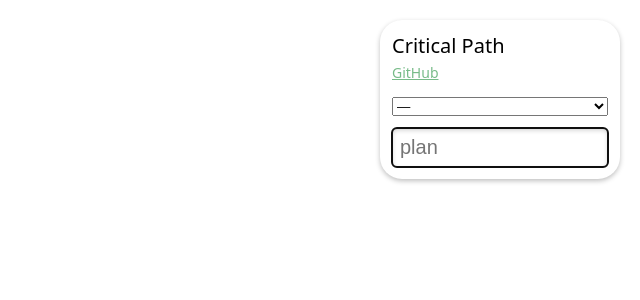
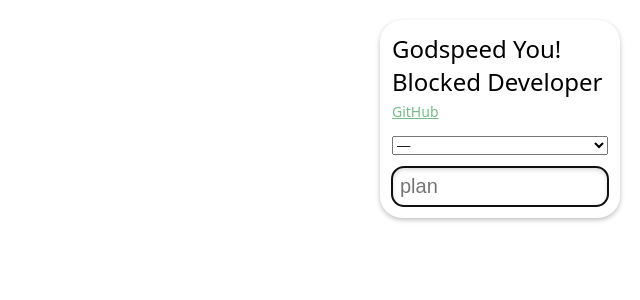
Before and after one commit to kconner/godspeed-you-blocked-developer, a React (Create React App) app: page / in a window 1280 px wide. Shown: the top 300 px of the page, without its empty margins (640-1280 px from the left). Built offline with nearby package versions, Linux system fonts and the light colour scheme.

Commit message:
Adjust styling

```diff
--- a/src/components/Select.css
+++ /dev/null
@@ -1,2 +0,0 @@
-.select {
-}
--- a/src/components/Select.tsx
+++ b/src/components/Select.tsx
@@ -1,5 +1,4 @@
 import * as React from 'react';
-import './Select.css';
 
 export interface Props {
   optionValues: string[];
--- a/src/components/TaskCardBin.css
+++ b/src/components/TaskCardBin.css
@@ -10,4 +10,5 @@
   font-size: 20px;
   line-height: 36px;
   text-align: left;
+  color: #888;
 }
--- a/src/components/TextField.css
+++ b/src/components/TextField.css
@@ -3,7 +3,7 @@
 }
 
 .textField input {
-  background-color: #fff9;
+  background-color: #fffc;
   box-shadow: inset 0 2px 5px rgba(0, 0, 0, 0.2);
   font-size: 20px;
   border: none;
--- a/src/containers/App.css
+++ b/src/containers/App.css
@@ -9,7 +9,10 @@
 }
 
 .appTitle {
-  font-size: 20px;
+  font-size: 24px;
+  font-weight: normal;
+  margin: 0;
+  width: 216px;
 }
 
 .appGitHubLink {
@@ -24,6 +27,7 @@
 .appSidebar .textField input {
   padding: 8px;
   width: 200px;
+  border-radius: 12px;
 }
 
 .appSidebar .select {
--- a/src/containers/App.tsx
+++ b/src/containers/App.tsx
@@ -9,9 +9,9 @@
   <div className="app">
     <CurrentPlanCanvas />
     <div className="appSidebar">
-      <div className="appTitle">
-        Critical Path
-      </div>
+      <h1 className="appTitle">
+        Godspeed You! Blocked Developer
+      </h1>
       <div className="appGitHubLink">
         <a href="https://github.com/kconner/CriticalPath">GitHub</a>
       </div>
```
